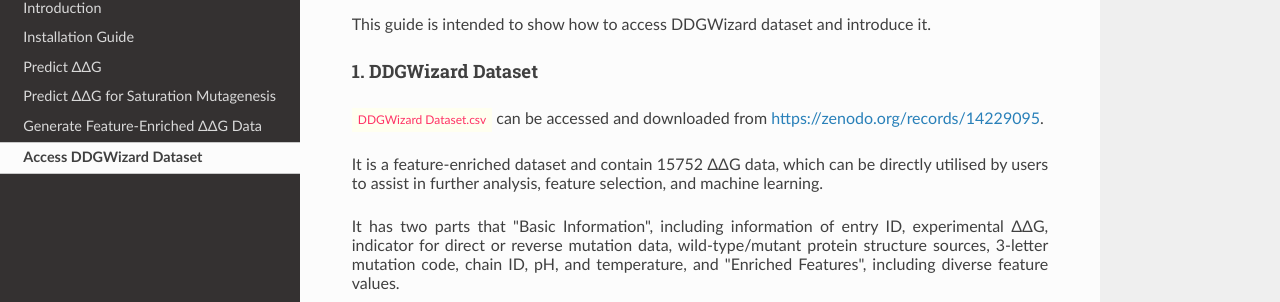
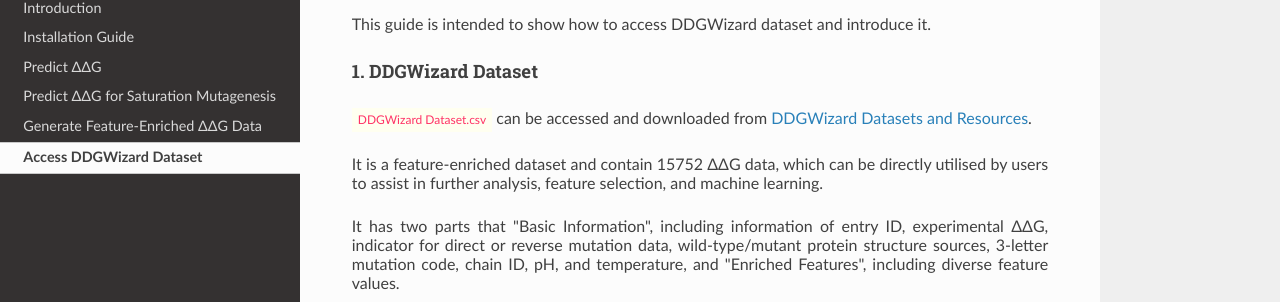
Before and after one commit to Mingkai14/DDGWizard, a Sphinx documentation site: the page built from Docs/DDGWizard_dataset.rst, in a window 1280 px wide. Shown: the part 144-446 px from the top of the page. Built offline with Sphinx 7.4.7 and the Read the Docs theme 3.1.0, drawn with Linux system fonts in a browser that asks for light colours.

Commit message:
Update DDGWizard_dataset.rst

```diff
--- a/Docs/DDGWizard_dataset.rst
+++ b/Docs/DDGWizard_dataset.rst
@@ -32,7 +32,7 @@
 
     <div style="text-align: justify;">
     <h4>1. DDGWizard Dataset</h4>
-    <p><span class="keyword-highlight">DDGWizard Dataset.csv</span> can be accessed and downloaded from <a href="https://zenodo.org/records/14229095">https://zenodo.org/records/14229095</a>.</p>
+    <p><span class="keyword-highlight">DDGWizard Dataset.csv</span> can be accessed and downloaded from <a href="https://zenodo.org/records/14246943">DDGWizard Datasets and Resources</a>.</p>
     <p></p>
     It is a feature-enriched dataset and contain 15752 ΔΔG data, which can be directly utilised by users to assist in further analysis, feature selection, and machine learning.
     <p></p>
```
